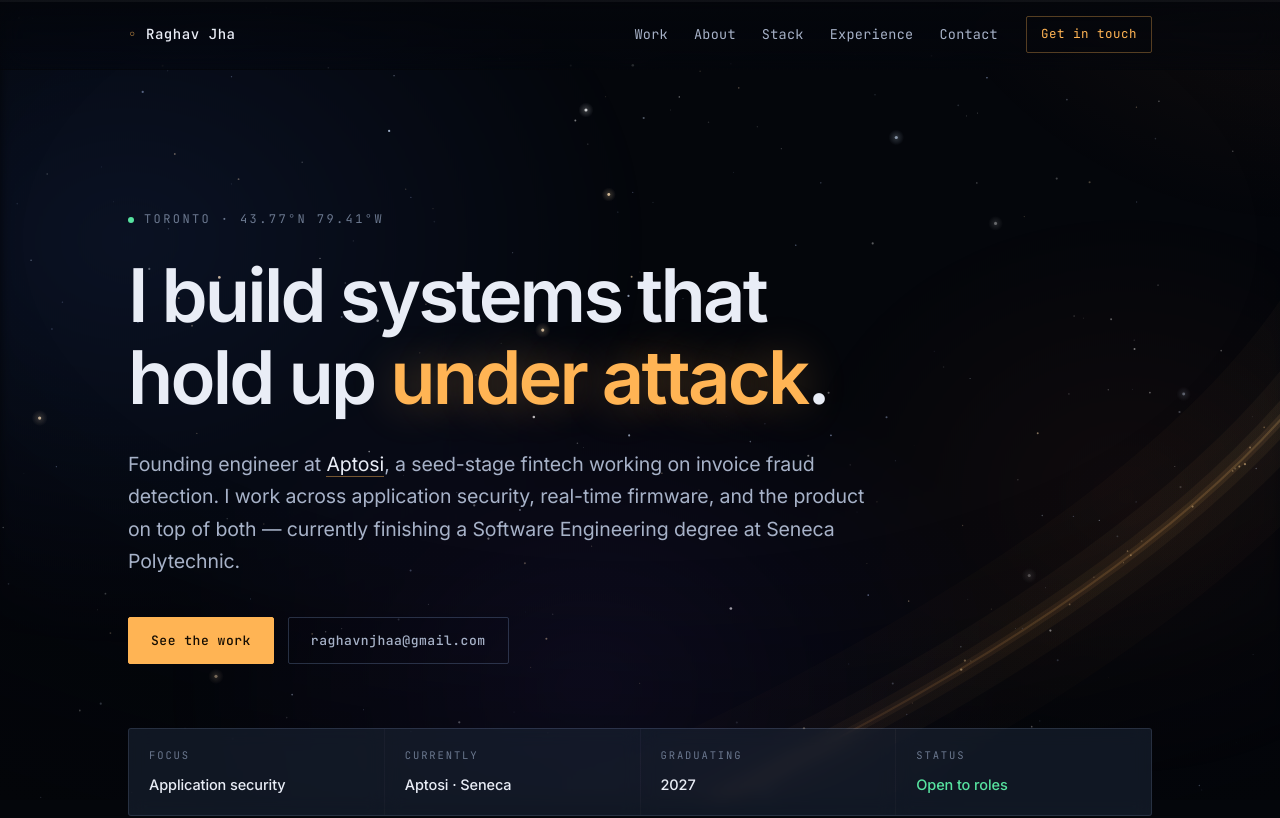
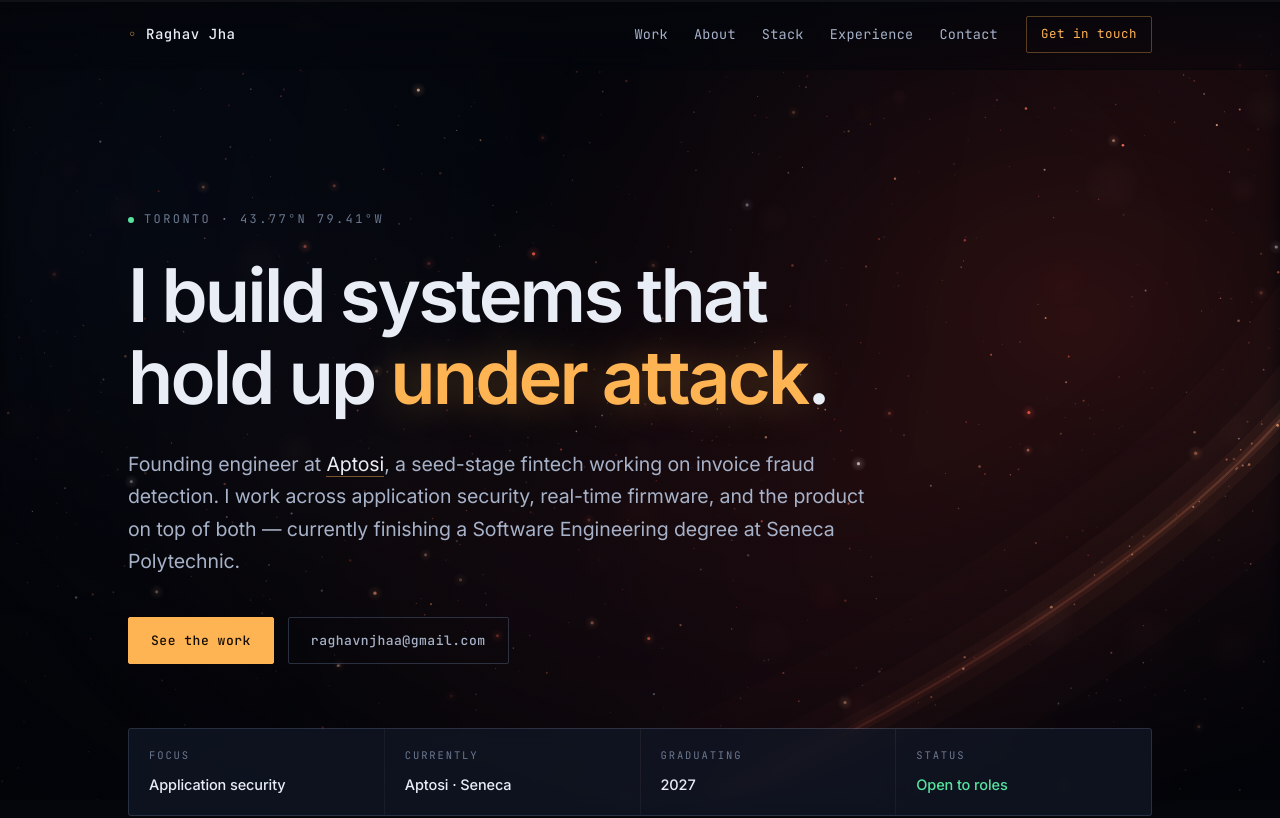
Before and after one commit to raghavdotdev/raghavjha-portfolio, a plain HTML site: page index.html in a window 1280 px wide. Shown: the top 818 px of the page. Drawn offline with Linux system fonts and the light colour scheme; animation ran at ten frames a second.

Commit message:
Astrophage cloud: dense red mote field with near-focus bokeh, crimson haze
Co-Authored-By: Claude Opus 5 <noreply@anthropic.com>
Claude-Session: https://claude.ai/code/session_017DGQp7Sv4fLzivcagch99t

```diff
--- a/main.js
+++ b/main.js
@@ -1,98 +1,169 @@
-/* raghavjha.com — starfield, parallax, reveals */
+/* raghavjha.com — astrophage field, Petrova line, parallax, reveals */
 (function () {
   'use strict';
 
   var reduced = window.matchMedia('(prefers-reduced-motion: reduce)').matches;
 
-  /* ---------- year ---------- */
   var yr = document.getElementById('yr');
   if (yr) yr.textContent = new Date().getFullYear();
 
-  /* ---------- starfield ---------- */
   var canvas = document.getElementById('stars');
   if (canvas && canvas.getContext) {
     var ctx = canvas.getContext('2d');
     var dpr = Math.min(window.devicePixelRatio || 1, 2);
     var W = 0, H = 0;
-    var stars = [];
     var scrollY = window.scrollY || 0;
-
-    // three depth layers: far/dim/slow → near/bright/fast
-    var LAYERS = [
-      { count: 0.00022, r: [0.35, 0.85], a: [0.18, 0.45], drift: 0.010, par: 0.06 },
-      { count: 0.00014, r: [0.55, 1.15], a: [0.32, 0.66], drift: 0.022, par: 0.16 },
-      { count: 0.000045, r: [0.90, 1.65], a: [0.55, 1.00], drift: 0.042, par: 0.34 }
-    ];
-
-    var TINTS = ['255,255,255', '255,255,255', '210,228,255', '255,222,178', '186,206,255'];
 
     function rand(a, b) { return a + Math.random() * (b - a); }
 
-    function build() {
-      var rect = canvas.getBoundingClientRect();
-      W = rect.width; H = rect.height;
-      canvas.width = Math.round(W * dpr);
-      canvas.height = Math.round(H * dpr);
-      ctx.setTransform(dpr, 0, 0, dpr, 0, 0);
+    /* ------------------------------------------------------------
+       ASTROPHAGE FIELD
+       Three sharp depth layers of motes plus a near layer rendered
+       as out-of-focus bokeh — the look of flying into the cloud,
+       where the close grains blur out and the far ones stay pins.
+       ------------------------------------------------------------ */
 
-      stars = [];
+    var grains = [];   // sharp, far/mid
+    var bokeh  = [];   // soft, near
+
+    // astrophage runs red; a few cold stars survive behind it
+    var HOT  = ['255,96,74', '255,124,92', '255,162,120', '255,196,158'];
+    var COLD = ['206,224,255', '255,255,255'];
+
+    var LAYERS = [
+      { count: 0.00075, r: [0.30, 0.75], a: [0.16, 0.44], drift:  4, par: 0.05, hot: 0.55 },
+      { count: 0.00046, r: [0.50, 1.10], a: [0.28, 0.64], drift: 11, par: 0.16, hot: 0.78 },
+      { count: 0.00016, r: [0.90, 1.70], a: [0.45, 0.92], drift: 22, par: 0.34, hot: 0.88 }
+    ];
+
+    function buildField() {
+      grains = [];
       var area = W * H;
+
       for (var L = 0; L < LAYERS.length; L++) {
         var cfg = LAYERS[L];
-        var n = Math.max(12, Math.round(area * cfg.count));
+        var n = Math.max(14, Math.round(area * cfg.count));
         for (var i = 0; i < n; i++) {
-          stars.push({
+          grains.push({
             x: Math.random() * W,
-            y: Math.random() * (H * 1.6),      // extra vertical room for parallax
+            y: Math.random() * (H * 1.6),
             r: rand(cfg.r[0], cfg.r[1]),
             a: rand(cfg.a[0], cfg.a[1]),
             drift: cfg.drift,
             par: cfg.par,
-            tint: TINTS[(Math.random() * TINTS.length) | 0],
+            tint: Math.random() < cfg.hot
+              ? HOT[(Math.random() * HOT.length) | 0]
+              : COLD[(Math.random() * COLD.length) | 0],
             tw: Math.random() * Math.PI * 2,
-            twSpeed: rand(0.6, 1.9)
+            twSpeed: rand(0.5, 1.8)
           });
         }
       }
 
-      buildLine();
+      // near-field bokeh: big, soft, slow-falling, barely there
+      bokeh = [];
+      var bn = Math.max(14, Math.round(area * 0.000052));
+      for (var b = 0; b < bn; b++) {
+        bokeh.push({
+          x: Math.random() * W,
+          y: Math.random() * (H * 1.5),
+          r: rand(8, 30),
+          a: rand(0.016, 0.050),
+          drift: rand(16, 40),
+          par: rand(0.45, 0.72),
+          tint: HOT[(Math.random() * HOT.length) | 0],
+          tw: Math.random() * Math.PI * 2,
+          twSpeed: rand(0.25, 0.7)
+        });
+      }
     }
 
-    /* ---------- the Petrova line ----------
-       A luminous arc of astrophage bending out from the star, the way it
-       looks from the cupola. Drawn behind the stars, bowed toward the right
-       so the headline column stays clear. */
+    function drawField(t) {
+      var span, y, i, s, tw;
+
+      // --- bokeh first, so sharp grains sit on top of the blur ---
+      span = H * 1.5;
+      for (i = 0; i < bokeh.length; i++) {
+        s = bokeh[i];
+        y = s.y + (scrollY * s.par) + (t * s.drift);
+        y = ((y % span) + span) % span;
+        if (y < -s.r || y > H + s.r) continue;
+
+        tw = reduced ? 1 : 0.78 + 0.22 * Math.sin(s.tw + t * s.twSpeed);
+        var bg = ctx.createRadialGradient(s.x, y, 0, s.x, y, s.r);
+        bg.addColorStop(0.00, 'rgba(' + s.tint + ',' + (s.a * tw).toFixed(4) + ')');
+        bg.addColorStop(0.55, 'rgba(' + s.tint + ',' + (s.a * tw * 0.62).toFixed(4) + ')');
+        bg.addColorStop(0.86, 'rgba(' + s.tint + ',' + (s.a * tw * 0.24).toFixed(4) + ')');
+        bg.addColorStop(1.00, 'rgba(' + s.tint + ',0)');
+        ctx.fillStyle = bg;
+        ctx.beginPath();
+        ctx.arc(s.x, y, s.r, 0, Math.PI * 2);
+        ctx.fill();
+      }
+
+      // --- sharp grains ---
+      span = H * 1.6;
+      for (i = 0; i < grains.length; i++) {
+        s = grains[i];
+        y = s.y - (scrollY * s.par) - (t * s.drift);
+        y = ((y % span) + span) % span;
+        if (y > H + 4) continue;
+
+        tw = reduced ? 1 : 0.70 + 0.30 * Math.sin(s.tw + t * s.twSpeed);
+
+        if (s.r > 1.3) {
+          var R = s.r * 5;
+          var g = ctx.createRadialGradient(s.x, y, 0, s.x, y, R);
+          g.addColorStop(0, 'rgba(' + s.tint + ',' + (0.20 * tw).toFixed(3) + ')');
+          g.addColorStop(1, 'rgba(' + s.tint + ',0)');
+          ctx.fillStyle = g;
+          ctx.beginPath();
+          ctx.arc(s.x, y, R, 0, Math.PI * 2);
+          ctx.fill();
+        }
+
+        ctx.globalAlpha = s.a * tw;
+        ctx.fillStyle = 'rgb(' + s.tint + ')';
+        ctx.beginPath();
+        ctx.arc(s.x, y, s.r, 0, Math.PI * 2);
+        ctx.fill();
+        ctx.globalAlpha = 1;
+      }
+    }
+
+    /* ------------------------------------------------------------
+       THE PETROVA LINE
+       The dense core of the cloud, bowed right so it never crosses
+       the copy; dimmed and swung further out on narrow screens.
+       ------------------------------------------------------------ */
 
     var line = {};
-    var motes = [];
+    var trail = [];
 
     function buildLine() {
-      // anchored off-canvas at both ends, bowing out past the right edge.
-      // on narrow screens it swings further right so it never crosses the copy.
       var narrow = W < 820;
-      line.dim = narrow ? 0.62 : 1;
+      line.dim = narrow ? 0.60 : 1;
 
       if (narrow) {
-        line.x0 =  0.66 * W;  line.y0 = 1.32 * H;
-        line.cx =  1.92 * W;  line.cy = 0.58 * H;
-        line.x1 =  1.34 * W;  line.y1 = -0.12 * H;
+        line.x0 =  0.66 * W; line.y0 =  1.32 * H;
+        line.cx =  1.92 * W; line.cy =  0.58 * H;
+        line.x1 =  1.34 * W; line.y1 = -0.12 * H;
       } else {
-        line.x0 = -0.02 * W;  line.y0 = 1.36 * H;
-        line.cx =  1.44 * W;  line.cy = 0.60 * H;
-        line.x1 =  1.02 * W;  line.y1 = -0.26 * H;
+        line.x0 = -0.02 * W; line.y0 =  1.36 * H;
+        line.cx =  1.44 * W; line.cy =  0.60 * H;
+        line.x1 =  1.02 * W; line.y1 = -0.26 * H;
       }
-      // the bright source sits just past the end of the curve
       line.sunX = line.x1; line.sunY = line.y1;
 
-      motes = [];
-      var n = Math.max(26, Math.round(W / 16));
+      trail = [];
+      var n = Math.max(30, Math.round(W / 13));
       for (var i = 0; i < n; i++) {
-        motes.push({
+        trail.push({
           t: Math.random(),
-          v: rand(0.010, 0.030),          // travel toward the star
-          r: rand(0.5, 1.5),
-          a: rand(0.25, 0.85),
-          off: rand(-7, 7)                 // scatter off the spine
+          v: rand(0.010, 0.032),
+          r: rand(0.5, 1.6),
+          a: rand(0.25, 0.9),
+          off: rand(-11, 11)
         });
       }
     }
@@ -109,18 +180,15 @@
       ctx.save();
       ctx.translate(0, -shift * 0.10);
 
-      // layered strokes: wide + faint underneath, tight + bright on top
-      var bands = [
-        [150, 0.030], [64, 0.045], [26, 0.070], [9, 0.110], [2.2, 0.230]
-      ];
+      var bands = [[170, 0.028], [72, 0.042], [28, 0.062], [10, 0.100], [2.4, 0.210]];
       var breathe = reduced ? 1 : 0.88 + 0.12 * Math.sin(t * 0.42);
 
       for (var b = 0; b < bands.length; b++) {
         var grad = ctx.createLinearGradient(line.x0, line.y0, line.x1, line.y1);
-        grad.addColorStop(0.00, 'rgba(255,150,70,0)');
-        grad.addColorStop(0.28, 'rgba(255,150,70,0.55)');
-        grad.addColorStop(0.68, 'rgba(255,186,96,0.95)');
-        grad.addColorStop(1.00, 'rgba(255,236,190,1)');
+        grad.addColorStop(0.00, 'rgba(255,74,58,0)');
+        grad.addColorStop(0.28, 'rgba(255,86,64,0.60)');
+        grad.addColorStop(0.66, 'rgba(255,140,96,0.95)');
+        grad.addColorStop(1.00, 'rgba(255,214,178,1)');
 
         ctx.globalAlpha = bands[b][1] * breathe * line.dim;
         ctx.strokeStyle = grad;
@@ -132,37 +200,31 @@
         ctx.stroke();
       }
 
-      // the star at the far end
       var sunR = Math.max(W, H) * 0.34;
       var sg = ctx.createRadialGradient(line.sunX, line.sunY, 0, line.sunX, line.sunY, sunR);
-      sg.addColorStop(0.00, 'rgba(255,244,214,' + (0.42 * breathe * line.dim).toFixed(3) + ')');
-      sg.addColorStop(0.16, 'rgba(255,196,118,' + (0.17 * breathe * line.dim).toFixed(3) + ')');
-      sg.addColorStop(0.55, 'rgba(255,150,70,0.045)');
-      sg.addColorStop(1.00, 'rgba(255,150,70,0)');
+      sg.addColorStop(0.00, 'rgba(255,228,196,' + (0.40 * breathe * line.dim).toFixed(3) + ')');
+      sg.addColorStop(0.16, 'rgba(255,150,96,' + (0.18 * breathe * line.dim).toFixed(3) + ')');
+      sg.addColorStop(0.55, 'rgba(255,80,56,0.05)');
+      sg.addColorStop(1.00, 'rgba(255,80,56,0)');
       ctx.globalAlpha = 1;
       ctx.fillStyle = sg;
       ctx.beginPath();
       ctx.arc(line.sunX, line.sunY, sunR, 0, Math.PI * 2);
       ctx.fill();
 
-      // astrophage drifting up the line toward the light
-      for (var i = 0; i < motes.length; i++) {
-        var m = motes[i];
-        if (!reduced) {
-          m.t += m.v * 0.016;
-          if (m.t > 1) m.t -= 1;
-        }
+      for (var i = 0; i < trail.length; i++) {
+        var m = trail[i];
+        if (!reduced) { m.t += m.v * 0.016; if (m.t > 1) m.t -= 1; }
         var pt = curveAt(m.t);
-        // perpendicular scatter so they don't sit on a perfect wire
         var pt2 = curveAt(Math.min(1, m.t + 0.01));
         var dx = pt2.x - pt.x, dy = pt2.y - pt.y;
         var len = Math.sqrt(dx * dx + dy * dy) || 1;
         var px = pt.x + (-dy / len) * m.off;
         var py = pt.y + (dx / len) * m.off;
+        var fade = Math.sin(m.t * Math.PI);
 
-        var fade = Math.sin(m.t * Math.PI);   // dim at both ends of the arc
         ctx.globalAlpha = m.a * fade * 0.9 * breathe * line.dim;
-        ctx.fillStyle = 'rgba(255,214,150,1)';
+        ctx.fillStyle = 'rgba(255,182,138,1)';
         ctx.beginPath();
         ctx.arc(px, py, m.r, 0, Math.PI * 2);
         ctx.fill();
@@ -172,62 +234,39 @@
       ctx.restore();
     }
 
+    /* ---------- driver ---------- */
+
+    function build() {
+      var rect = canvas.getBoundingClientRect();
+      W = rect.width; H = rect.height;
+      canvas.width = Math.round(W * dpr);
+      canvas.height = Math.round(H * dpr);
+      ctx.setTransform(dpr, 0, 0, dpr, 0, 0);
+      buildField();
+      buildLine();
+    }
+
     var t0 = performance.now();
 
+    function render(t) {
+      ctx.clearRect(0, 0, W, H);
+      // additive: glows stack into haze instead of flatly overpainting
+      ctx.globalCompositeOperation = 'lighter';
+      drawPetrova(t, scrollY);
+      drawField(t);
+      ctx.globalCompositeOperation = 'source-over';
+      ctx.globalAlpha = 1;
+    }
+
     function frame(now) {
-      var t = (now - t0) / 1000;
-      ctx.clearRect(0, 0, W, H);
-
-      drawPetrova(t, scrollY);
-
-      for (var i = 0; i < stars.length; i++) {
-        var s = stars[i];
-        var y = s.y - (scrollY * s.par) - (t * s.drift * 26);
-        // wrap within the extended field
-        var span = H * 1.6;
-        y = ((y % span) + span) % span;
-        if (y > H + 4) continue;
-
-        var twinkle = reduced ? 1 : 0.72 + 0.28 * Math.sin(s.tw + t * s.twSpeed);
-        ctx.globalAlpha = s.a * twinkle;
-        ctx.fillStyle = 'rgb(' + s.tint + ')';
-        ctx.beginPath();
-        ctx.arc(s.x, y, s.r, 0, Math.PI * 2);
-        ctx.fill();
-
-        // soft halo on the brightest near-layer stars
-        if (s.r > 1.35) {
-          var R = s.r * 5;
-          var g = ctx.createRadialGradient(s.x, y, 0, s.x, y, R);
-          g.addColorStop(0, 'rgba(' + s.tint + ',' + (0.22 * twinkle).toFixed(3) + ')');
-          g.addColorStop(1, 'rgba(' + s.tint + ',0)');
-          ctx.globalAlpha = 1;
-          ctx.fillStyle = g;
-          ctx.beginPath();
-          ctx.arc(s.x, y, R, 0, Math.PI * 2);
-          ctx.fill();
-        }
-      }
-      ctx.globalAlpha = 1;
+      render((now - t0) / 1000);
       requestAnimationFrame(frame);
     }
 
     build();
 
     if (reduced) {
-      // single static render
-      requestAnimationFrame(function (n) {
-        ctx.clearRect(0, 0, W, H);
-        drawPetrova(0, 0);
-        for (var i = 0; i < stars.length; i++) {
-          var s = stars[i];
-          var y = s.y % H;
-          ctx.globalAlpha = s.a;
-          ctx.fillStyle = 'rgb(' + s.tint + ')';
-          ctx.beginPath(); ctx.arc(s.x, y, s.r, 0, Math.PI * 2); ctx.fill();
-        }
-        ctx.globalAlpha = 1;
-      });
+      requestAnimationFrame(function () { render(0); });
     } else {
       requestAnimationFrame(frame);
     }
@@ -235,7 +274,7 @@
     var rt;
     window.addEventListener('resize', function () {
       clearTimeout(rt);
-      rt = setTimeout(build, 180);
+      rt = setTimeout(function () { build(); if (reduced) render(0); }, 180);
     });
 
     window.addEventListener('scroll', function () {
@@ -264,18 +303,13 @@
   } else {
     var io = new IntersectionObserver(function (entries) {
       entries.forEach(function (e) {
-        if (e.isIntersecting) {
-          e.target.classList.add('in');
-          io.unobserve(e.target);
-        }
+        if (e.isIntersecting) { e.target.classList.add('in'); io.unobserve(e.target); }
       });
     }, { rootMargin: '0px 0px -8% 0px', threshold: 0.08 });
 
     for (var j = 0; j < items.length; j++) io.observe(items[j]);
 
-    // hero staggers in on load rather than on scroll
-    var hero = document.querySelectorAll('.hero .stagger');
-    hero.forEach(function (el, k) {
+    document.querySelectorAll('.hero .stagger').forEach(function (el, k) {
       setTimeout(function () { el.classList.add('in'); }, 90 + k * 110);
     });
   }
--- a/styles.css
+++ b/styles.css
@@ -5,7 +5,7 @@
 :root{
   --void:        #04060b;
   --void-2:      #070a12;
-  --panel:       rgba(14,20,33,.55);
+  --panel:       rgba(11,16,28,.72);
   --panel-solid: #0b1120;
   --line:        rgba(140,170,220,.14);
   --line-2:      rgba(140,170,220,.26);
@@ -58,17 +58,20 @@ a{ color:inherit; }
   z-index:0;
   pointer-events:none;
   background:
-    radial-gradient(64vw 50vw at 10% 30%, rgba(70,125,255,.10), transparent 64%),
-    radial-gradient(52vw 44vw at 46% 86%, rgba(132,86,255,.085), transparent 64%),
-    radial-gradient(40vw 34vw at 88% 62%, rgba(255,110,60,.05), transparent 66%);
-  filter:blur(6px);
+    radial-gradient(70vw 56vw at 84% 40%, rgba(255,64,48,.16), transparent 66%),
+    radial-gradient(56vw 46vw at 58% 88%, rgba(220,52,60,.11), transparent 66%),
+    radial-gradient(62vw 50vw at 8% 26%,  rgba(78,110,220,.07), transparent 66%),
+    radial-gradient(44vw 38vw at 30% 62%, rgba(255,96,70,.055), transparent 68%);
+  filter:blur(8px);
 }
 
 .vignette{
   position:fixed; inset:0;
   z-index:0;
   pointer-events:none;
-  background:radial-gradient(120vw 100vh at 50% 30%, transparent 40%, rgba(2,4,8,.72) 100%);
+  background:
+    radial-gradient(120vw 100vh at 50% 30%, transparent 34%, rgba(2,3,7,.80) 100%),
+    linear-gradient(100deg, rgba(3,5,10,.50) 0%, rgba(3,5,10,.18) 44%, transparent 70%);
 }
 
 /* everything above the sky */
```
